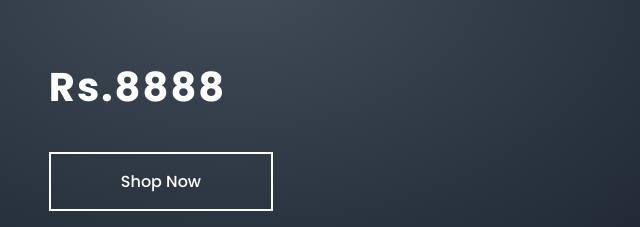
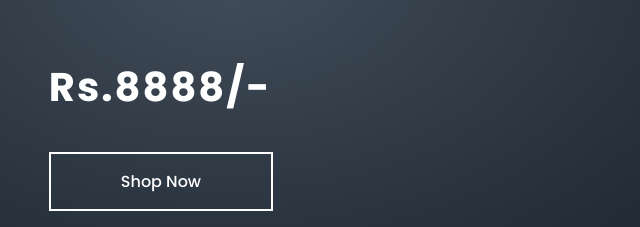
Before and after one commit to C0DER227/Websites-HTML-CSS-, a plain HTML site: page WoofyBox/index.html in a window 1280 px wide. Shown: the part 423-650 px from the top of the page, 411-1051 px from the left. Drawn offline with nearby package versions, Linux system fonts and the light colour scheme.

Commit message:
final commit

```diff
--- a/WoofyBox/index.html
+++ b/WoofyBox/index.html
@@ -33,7 +33,7 @@
         <div class="home-text">
             <h1>Wireless<br>Headphones</h1>
             <h5>Smartest way to listen</h5>
-            <h3>Rs.8888</h3>
+            <h3>Rs.8888/-</h3>
             <a href="#" class="btn">Shop Now</a>
         </div>
         <div class="main">
```
